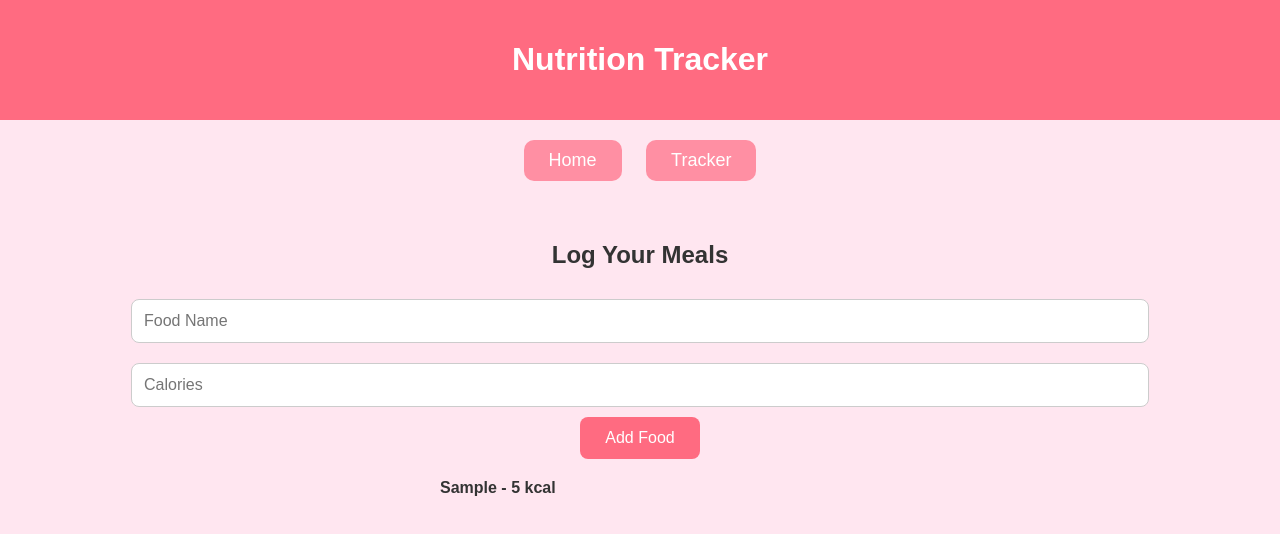
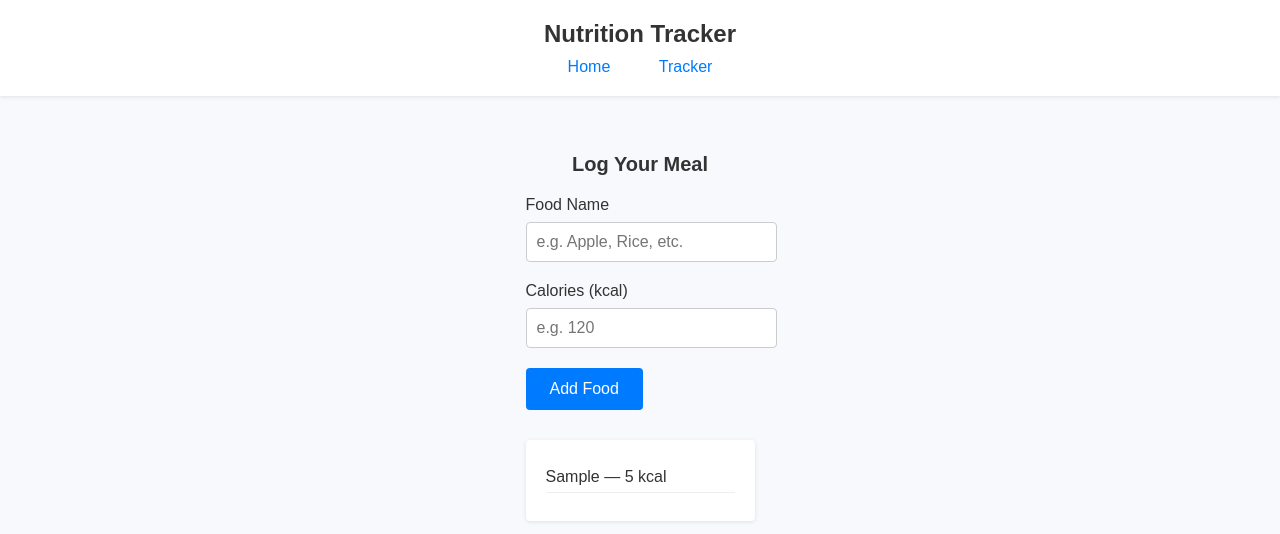
Before and after one commit to balkrishnaghevade972-jpg/nutritionaltracker, a plain HTML site: page tracker.html in a window 1280 px wide. Both pictures are taken after typing "Sample", "5" into the empty fields and a click on the button "Add Food". Drawn offline with Linux system fonts and the light colour scheme.

Commit message:
Update tracker.html

```diff
--- a/tracker.html
+++ b/tracker.html
@@ -1,81 +1,119 @@
 <!DOCTYPE html>
 <html lang="en">
 <head>
-<meta charset="UTF-8">
-<meta name="viewport" content="width=device-width, initial-scale=1.0">
-<title>Women's Nutrition Tracker - Tracker</title>
+  <meta charset="UTF-8"/>
+  <meta name="viewport" content="width=device-width, initial-scale=1.0"/>
+  <title>Nutrition Tracker - Log Meals</title>
   <style>
     body {
       font-family: Arial, sans-serif;
       margin: 0;
-  background: #ffe6f0;
+      background-color: #f7f9fc;
+      color: #333;
+      display: flex;
+      flex-direction: column;
+      min-height: 100vh;
+    }
+    header {
+      background-color: #ffffff;
+      box-shadow: 0 1px 4px rgba(0,0,0,0.1);
+      padding: 20px;
+      text-align: center;
+    }
+    header h1 {
+      margin: 0;
+      font-size: 24px;
       color: #333;
     }
-header {
-  background-color: #ff6b81;
-  padding: 20px;
+    nav {
+      margin-top: 10px;
       text-align: center;
-  color: #fff;
     }
-nav { text-align: center; margin-top: 10px; }
     nav a {
-  display: inline-block;
-  margin: 10px;
-  padding: 10px 25px;
-  background-color: #ff8fa3;
-  color: #fff;
+      margin: 0 10px;
       text-decoration: none;
-  border-radius: 10px;
-  font-size: 18px;
-  transition: 0.3s;
+      color: #007bff;
+      font-weight: 500;
+      padding: 8px 12px;
+      border-radius: 4px;
+      transition: background-color 0.2s;
     }
-nav a:hover { background-color: #ff4757; }
-.container { padding: 30px 20px; text-align: center; }
-input {
-  padding: 12px;
-  margin: 10px 0;
-  width: 80%;
-  border-radius: 8px;
+    nav a:hover {
+      background-color: rgba(0, 123, 255, 0.1);
+    }
+    .container {
+      flex: 1;
+      padding: 40px 20px;
+      max-width: 600px;
+      margin: 0 auto;
+    }
+    .container h2 {
+      font-size: 20px;
+      margin-bottom: 20px;
+      text-align: center;
+    }
+    .form-group {
+      margin-bottom: 20px;
+    }
+    .form-group label {
+      display: block;
+      margin-bottom: 8px;
+      font-weight: 500;
+    }
+    .form-group input {
+      width: 100%;
+      padding: 10px;
       border: 1px solid #ccc;
+      border-radius: 4px;
       font-size: 16px;
     }
     button {
-  padding: 12px 25px;
+      padding: 12px 24px;
       font-size: 16px;
       border: none;
-  border-radius: 8px;
-  background-color: #ff6b81;
-  color: #fff;
+      background-color: #007bff;
+      color: white;
+      border-radius: 4px;
       cursor: pointer;
-  transition: 0.3s;
+      transition: background-color 0.2s;
     }
-button:hover { background-color: #ff4757; }
+    button:hover {
+      background-color: #0056b3;
+    }
     #log {
-  margin-top: 20px;
-  max-width: 400px;
-  margin-left: auto;
-  margin-right: auto;
-  text-align: left;
+      margin-top: 30px;
+      background: #fff;
+      padding: 20px;
+      border-radius: 4px;
+      box-shadow: 0 1px 4px rgba(0,0,0,0.1);
     }
-#log p { margin: 5px 0; font-weight: bold; }
+    #log p {
+      margin: 8px 0;
+      font-size: 16px;
+      border-bottom: 1px solid #eee;
+      padding-bottom: 6px;
+    }
   </style>
 </head>
 <body>
-
   <header>
     <h1>Nutrition Tracker</h1>
-</header>
-
     <nav>
       <a href="index.html">Home</a>
       <a href="tracker.html">Tracker</a>
     </nav>
+  </header>
 
   <div class="container">
-  <h2>Log Your Meals</h2>
-  <input type="text" id="food" placeholder="Food Name">
-  <input type="number" id="calories" placeholder="Calories">
-  <br>
+    <h2>Log Your Meal</h2>
+    <div class="form-group">
+      <label for="food">Food Name</label>
+      <input type="text" id="food" placeholder="e.g. Apple, Rice, etc." />
+    </div>
+    <div class="form-group">
+      <label for="calories">Calories (kcal)</label>
+      <input type="number" id="calories" placeholder="e.g. 120" />
+    </div>
     <button onclick="addFood()">Add Food</button>
 
     <div id="log"></div>
@@ -85,41 +123,51 @@ button:hover { background-color: #ff4757; }
     let foodLog = [];
 
     function addFood() {
-  const food = document.getElementById("food").value;
-  const calories = document.getElementById("calories").value;
+      const food = document.getElementById("food").value.trim();
+      const calories = document.getElementById("calories").value.trim();
       if (!food || !calories) {
-    alert("Please enter both food and calories!");
+        alert("Please enter both food name and calories");
         return;
       }
-  foodLog.push({food, calories});
-  document.getElementById("log").innerHTML = foodLog.map(f => `<p>${f.food} - ${f.calories} kcal</p>`).join('');
-  alert(`${food} added with ${calories} calories!`);
+      foodLog.push({ food, calories });
+      renderLog();
+      alert(`${food} added: ${calories} kcal`);
       document.getElementById("food").value = "";
       document.getElementById("calories").value = "";
     }
 
-// Optional: repeated reminders in tracker page as well
-const trackerReminders = [
-  { time: "09:00", message: "Drink water 💧" },
+    function renderLog() {
+      const logDiv = document.getElementById("log");
+      logDiv.innerHTML = "";
+      foodLog.forEach(item => {
+        const p = document.createElement("p");
+        p.textContent = `${item.food} — ${item.calories} kcal`;
+        logDiv.appendChild(p);
+      });
+    }
+
+    // Optional: reminder in tracker
+    const reminders = [
       { time: "11:00", message: "Time for a snack 🍎" },
-  { time: "14:00", message: "Drink water 💧" }
+      { time: "15:00", message: "Drink water 💧" }
     ];
-function scheduleTrackerReminders() {
-  trackerReminders.forEach(reminder => {
+
+    function scheduleReminders() {
+      reminders.forEach(rem => {
         const now = new Date();
-    const [hour, minute] = reminder.time.split(":");
-    let reminderTime = new Date();
-    reminderTime.setHours(hour, minute, 0, 0);
-    let delay = reminderTime - now;
-    if (delay < 0) delay += 24*60*60*1000; // next day
+        const [h, m] = rem.time.split(":");
+        let t = new Date();
+        t.setHours(h, m, 0, 0);
+        let delay = t - now;
+        if (delay < 0) delay += 24 * 60 * 60 * 1000;
         setTimeout(function repeat() {
-      alert(reminder.message);
-      setTimeout(repeat, 24*60*60*1000);
+          alert(rem.message);
+          setTimeout(repeat, 24 * 60 * 60 * 1000);
         }, delay);
       });
     }
-scheduleTrackerReminders();
+
+    scheduleReminders();
   </script>
-
 </body>
 </html>
```
Lines whose indentation alone changed are shown as unchanged.
